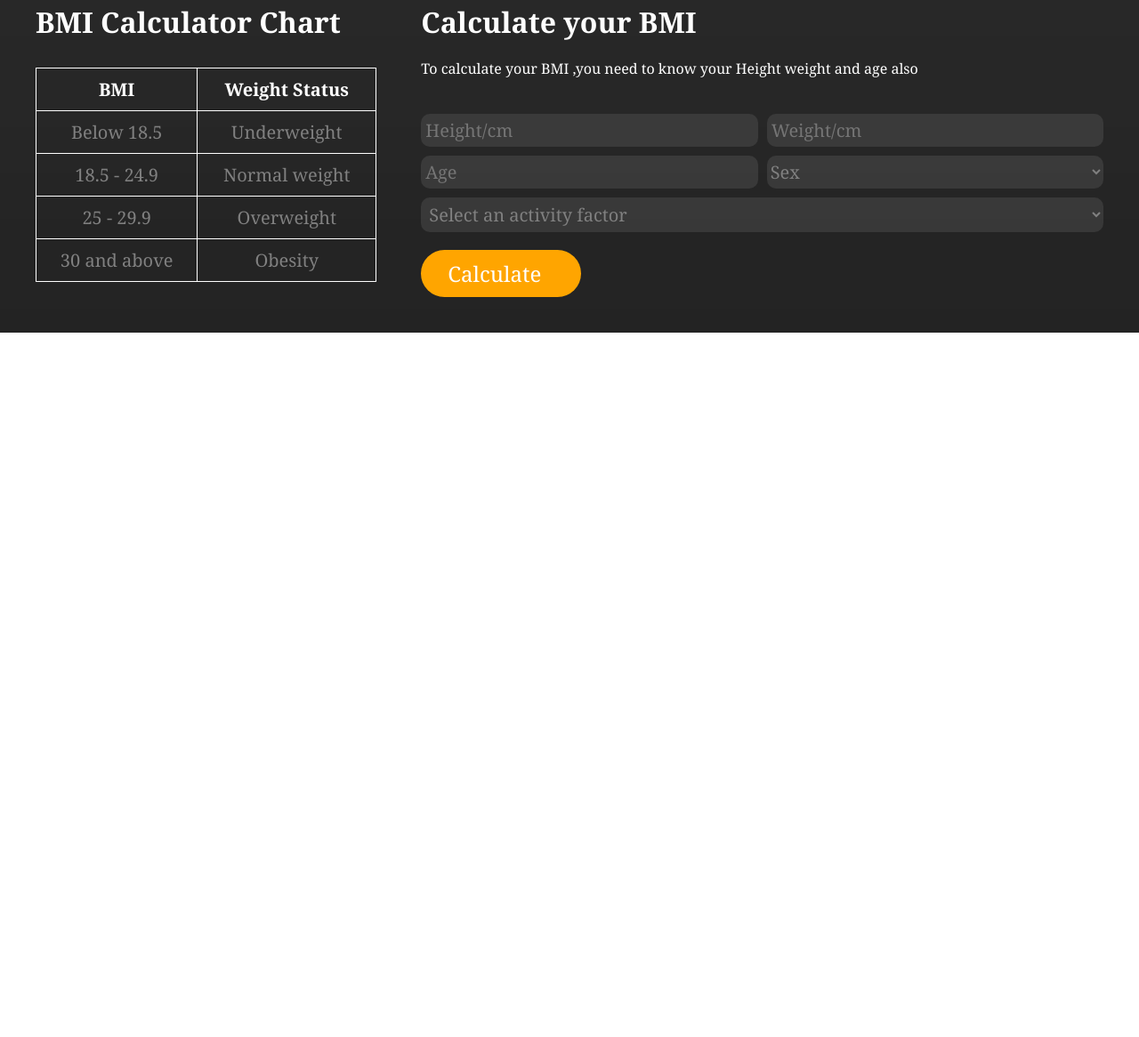
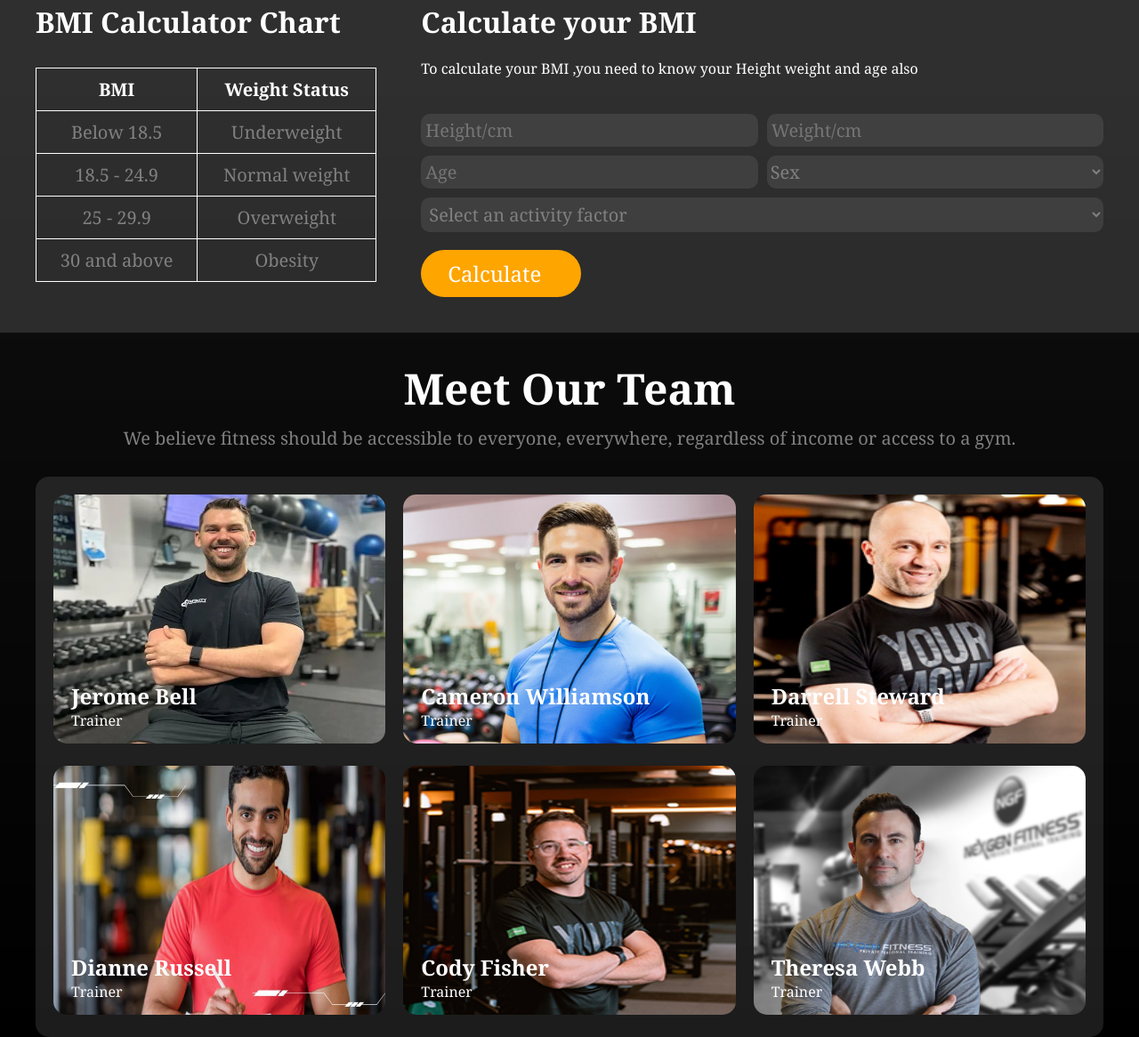
Before and after one commit to Salman-Faiz/Fitness-css, a plain HTML site: page index.html in a window 1280 px wide. Shown: the part 2041-3207 px from the top of the page at 89% size. Before the commit the page ends 2415 px from the top, so only its background shows below. Drawn offline with Linux system fonts and the light colour scheme.

Commit message:
responsive MeetOur Tariners section added

```diff
--- a/css/responsive/responsive.css
+++ b/css/responsive/responsive.css
@@ -123,3 +123,8 @@
     .btnCalculate {
         margin-left: 10px;
     }
+
+    /* meet our team start */
+    .TeamPhotos {
+        grid-template-columns: repeat(1, 1fr);
+    }
--- a/css/style.css
+++ b/css/style.css
@@ -402,3 +402,49 @@
     font-size: 1.5rem;
     width: 180px;
 }
+
+/* BMI calculator section Ends here */
+/* Meet Our Team section start */
+.meetOurTeamHead {
+    text-align: center;
+    margin-top: 30px;
+}
+
+.meetOurTeamHead h2 {
+    font-size: 3rem;
+
+}
+
+.meetOurTeamHead p {
+    font-size: 20px;
+    padding: 10px 0;
+    margin-bottom: 20px;
+    color: gray;
+}
+
+.TeamPhotos {
+    background-color: rgba(128, 128, 128, 0.219);
+    max-width: 1200px;
+    margin: 0 auto;
+    padding: 20px;
+    display: grid;
+    grid-template-columns: repeat(3, 1fr);
+    gap: 20px;
+    border-radius: 15px;
+
+}
+
+.trainerImage {
+    position: relative;
+
+}
+
+.trainerName {
+    position: absolute;
+    bottom: 20px;
+    left: 20px;
+}
+
+.TrainerIMG {
+    border-radius: 15px;
+}
--- a/index.html
+++ b/index.html
@@ -205,6 +205,60 @@
         </div>
 
     </div>
+    <!-- BMI Calculator section Ends here -->
+
+    <!-- Meet Our Team section start -->
+    <div class="meetOurTeamHead">
+        <h2>Meet Our Team</h2>
+        <p>We believe fitness should be accessible to everyone, everywhere, regardless of income or
+            access to a gym.</p>
+    </div>
+    <div class="TeamPhotos">
+        <div class="trainerImage">
+            <img class="TrainerIMG" width="100%" height="280" src="./images/trainer1.png" alt="">
+            <div class="trainerName">
+                <h2>Jerome Bell</h2>
+                <p>Trainer</p>
+            </div>
+        </div>
+        <div class="trainerImage">
+            <img class="TrainerIMG" width="100%" height="280" src="./images/trainer2.png" alt="">
+            <div class="trainerName">
+                <h2>Cameron Williamson</h2>
+                <p>Trainer</p>
+            </div>
+        </div>
+        <div class="trainerImage">
+            <img class="TrainerIMG" width="100%" height="280" src="./images/trainer3.png" alt="">
+            <div class="trainerName">
+                <h2>Darrell Steward</h2>
+                <p>Trainer</p>
+            </div>
+        </div>
+        <div class="trainerImage">
+            <img class="TrainerIMG" width="100%" height="280" src="./images/trainer4.png" alt="">
+            <div class="trainerName">
+                <h2>Dianne Russell</h2>
+                <p>Trainer</p>
+            </div>
+        </div>
+        <div class="trainerImage">
+            <img class="TrainerIMG" width="100%" height="280" src="./images/trainer5.png" alt="">
+            <div class="trainerName">
+                <h2>Cody Fisher</h2>
+                <p>Trainer</p>
+            </div>
+        </div>
+        <div class="trainerImage">
+            <img class="TrainerIMG" width="100%" height="280" src="./images/trainer6.png" alt="">
+            <div class="trainerName">
+                <h2>Theresa Webb</h2>
+                <p>Trainer</p>
+            </div>
+        </div>
+
+
+    </div>
 
 
 </body>
```
